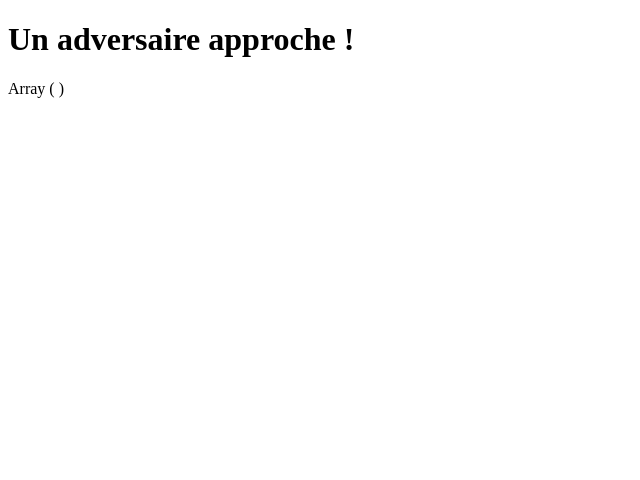
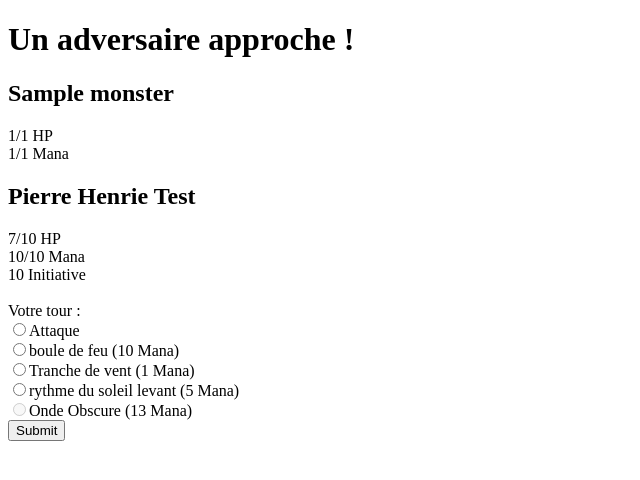
Before and after one commit to RageurRandom/dungeon_xplorer, a PHP site: page /dx_11/combat in a window 1280 px wide. Shown: the top 480 px of the page, without its empty margins (0-640 px from the left). Run offline with PHP 8.4, Linux system fonts and the light colour scheme; tables that the repository leaves empty hold one stand-in row (values such as "Sample post").

Commit message:
refactoring, choix d'une action obligatoire

```diff
--- a/controllers/CombatController.php
+++ b/controllers/CombatController.php
@@ -1,17 +1,36 @@
 <?php
 class CombatController{
-    public function index() {
-        session_start();
+    public function test(){
+        if(!isset($_SESSION["hero"])){
+            $_SESSION["hero"] = new Mage(0, 1, 1, "Pierre Henrie Test", 7, 10, 12, 10, 10, 5, 3, 0); //tj pour les tests
 
-        require_once 'views/combat.php';
+            $_SESSION["hero"]->collecteSpell(new AttackingSpell(1, 4, "boule de feu", 10));
+            $_SESSION["hero"]->collecteSpell(new AttackingSpell(8, 5, "Tranche de vent", 1));
+            $_SESSION["hero"]->collecteSpell(new BoostingSpell(13, 3,"initiative", 3, "rythme du soleil levant", 5));
+            $_SESSION["hero"]->collecteSpell(new AttackingSpell(10, 2, "Onde Obscure", 13));
+        }
+
+        if(!isset($_SESSION["combatMonster"])){
+            $_SESSION["combatMonster"] = DataBase::getMonster(1);
+        }
     }
 
     /**
-     * créé une instance de Combattant en cherchant un monstre dans la BDD
-     * @param int monster_id l'id du monstre à chercher
-     * @return Combattant monstre trouvé ou NULL si aucun monstre avec cet ID n'a été trouvé
+     * gestion de l'action selectionnée par le joueur
+     * @param string action effectuée par le joueur
      */
+    public function playerAction($action){
+        echo "gestion de ";
 
+    }
+
+    /**
+     * action de l'ennemi
+     * actuellement juste une attaque, pourrais être étendu pour par exemple intégrer un système de sorts
+     */
+    public function ennemyAction(){
+        $_SESSION["combatMonster"]->attack($_SESSION["hero"]);
+    }
 
     /**
      * vérifie qui du joueur ou du monstre doit jouer en premier
@@ -30,6 +49,35 @@ class CombatController{
 
         return $heros_init > $monster_init;
     }
+
+
+
+    /**
+     * Fonction appelée au chargement de la page "combat"
+     */
+    public function index() {
+        session_start();
+
+        $this->test(); //TODO retirer
+
+        if(!isset($_SESSION["hero"]) || !isset($_SESSION["combatMonster"])){
+            //erreur
+            header("/dx_11");
+        }
+
+        if(isset($_SESSION["combatIsPlayerFirst"])){
+            //gestion des attaques selon prio
+        }
+
+        if(isset($_POST["action"])){
+            $this->playerAction($_POST["action"]);
+        }
+
+        require_once 'views/combat.php';
+    }
+
+
+
 }
 
 ?>
--- a/views/combat.php
+++ b/views/combat.php
@@ -15,45 +15,60 @@
         echo "<h1>Un adversaire approche !</h1>";
     }
 
-    $monster_test = DataBase::getMonster(2); //pour les tests
 
-    if(!isset($_SESSION["hero"])){
-        $_SESSION["hero"] = new Mage(0, 1, 1, "Sir Alain Juppé", 7, 10, 12, 0, 0, 5, 3, 0); //tj pour les tests
 
+
+    $heros = $_SESSION["hero"];
+
+    if(!isset($heros)){
+        //problème
+        die("Erreur : Cet héros n'existe pas dans la base de données");
     }
-        $_SESSION["hero"]->collecteSpell(new AttackingSpell(0, 10, "bullshit no jutsu", 1));
-        $_SESSION["hero"]->collecteSpell(new AttackingSpell(1, 5, "taper très fort", 0));
-        $_SESSION["hero"]->collecteSpell(new BoostingSpell(2, 2,"initiative", 2, "gotta go fast", 1));
-    if(!isset($monster_test)){
+
+
+
+    $monster = $_SESSION["combatMonster"];
+
+    if(!isset($monster)){
         //problème
         die("Erreur : Ce monstre n'existe pas dans la base de données");
     }
 
 
 
-        echo "<div><h2>" . $monster_test->getName() . "</h2>"
-        . "<div>" . $monster_test->getCurrentHP() . "/" . $monster_test->getMaxHP() . " HP </div>"
-        . "<div>" . $monster_test->getCurrentMana() . "/" . $monster_test->getMaxMana() . " Mana </div> </div>";
+    //affichage noms CSS REQUIS
+        echo "<div class=\"containeur_combat\"><div class = \"monstre\"><h2>" . $monster->getName() . "</h2>"
+        . "<div>" . $monster->getCurrentHP() . "/" . $monster->getMaxHP() . " HP </div>"
+        . "<div>" . $monster->getCurrentMana() . "/" . $monster->getMaxMana() . " Mana </div> </div>";
 
-        echo "<div><h2>" . $_SESSION["hero"]->getName() . "</h2>"
-        . "<div>" . $_SESSION["hero"]->getCurrentHP() . "/" . $_SESSION["hero"]->getMaxHP() . " HP </div>"
-        . "<div>" . $_SESSION["hero"]->getCurrentMana() . "/" . $_SESSION["hero"]->getMaxMana() . " Mana </div> </div>";
+        echo "<divclass = \"heros\"><h2>" . $heros->getName() . "</h2>"
+        . "<div>" . $heros->getCurrentHP() . "/" . $heros->getMaxHP() . " HP </div>"
+        . "<div>" . $heros->getCurrentMana() . "/" . $heros->getMaxMana() . " Mana </div> "
+        . "<div>" . $heros->getCurrentMana() . " Initiative </div> " . "</div> </div>";
 
 ?>
 
 <!--ACTIONS-->
 
-<div>Votre tour : </div>
+<div><!--br tempo en attendant css--><br>Votre tour : </div>
 <form action="/dx_11/combat" method="post">
     <div>
-        <input type="radio" id="attaque" name="action" value="attaque"><label for="attaque">Attaque</label>
+        <input type="radio" id="attack" name="action" value="attack" required><label for="attack">Attaque</label>
     </div>
 
     <?php
-        $arr = $_SESSION["hero"]->getSpellBook() ;
+    //affichage des sorts
+
+        $arr = $heros->getSpellBook() ;
         foreach($arr as $spell){
             $name = $spell->getName();
-            echo "<div><input type=\"radio\" id=\"$name\" name=\"action\" value=\"$name\"><label for=\"$name\">$name (".$spell->getCost()." Mana)</label></div>";
+            if($spell->getCost() > $heros->getCurrentMana()){
+                //sort trop couteux
+                echo "<div><input type=\"radio\" id=\"$name\" name=\"action\" value=\"err_". $spell->getID() ."\" disabled><label for=\"$name\">$name (".$spell->getCost()." Mana)</label></div>";
+            } else {
+                echo "<div><input type=\"radio\" id=\"$name\" name=\"action\" value=\"spell_" . $spell->getID() . "\"><label for=\"$name\">$name (".$spell->getCost()." Mana)</label></div>";
+            }
+
         }
     ?>
 
```
